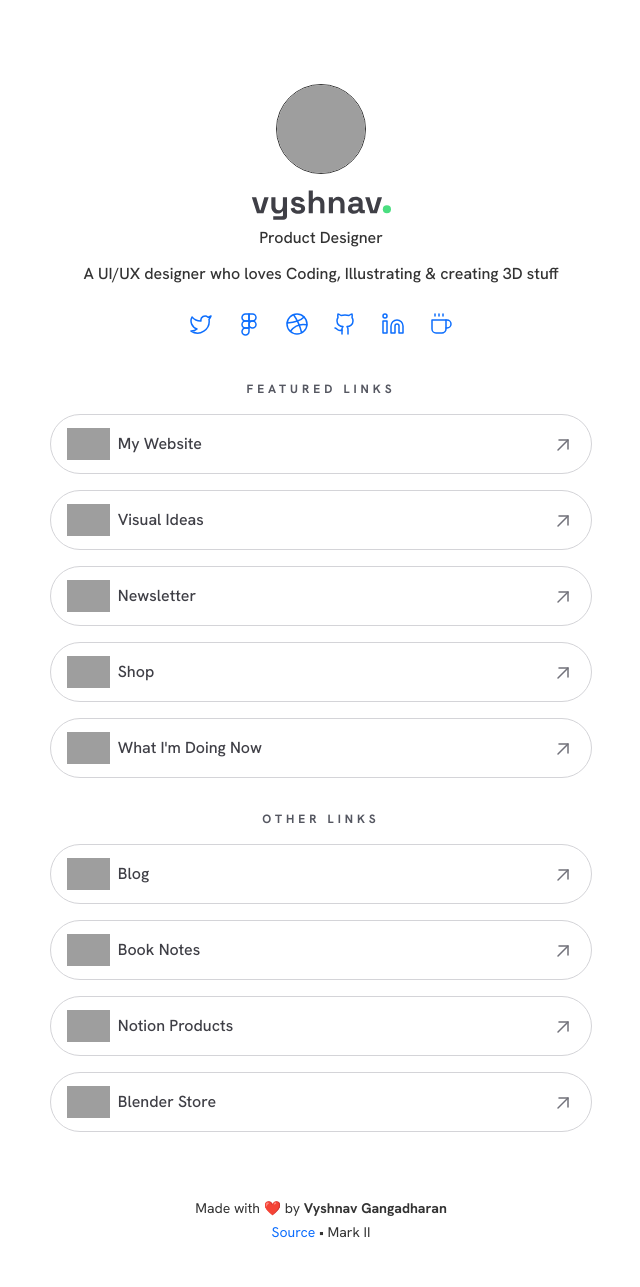
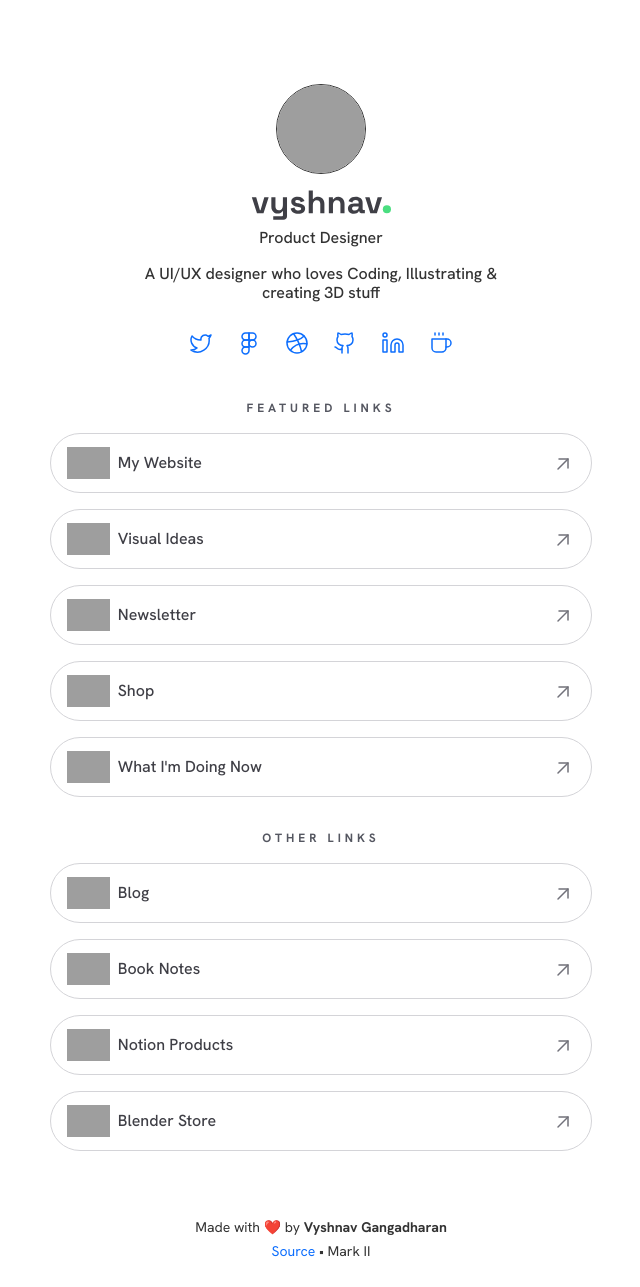
Before and after one commit to Vyshnav2255/links, a Jekyll site: the page built from index.html, in a window 1280 px wide. Shown: the whole page, without its empty margins (319-959 px from the left). Built offline with Jekyll 4.4.1, drawn with Linux system fonts in a browser that asks for light colours; grey boxes are pictures that could not be loaded.

Commit message:
💄 Updated description design

```diff
--- a/_sass/_base.scss
+++ b/_sass/_base.scss
@@ -55,11 +55,13 @@ body {
 }
 
 .description{
+    max-width: 360px;
+    margin: 0 auto;
+
     h2{
         font-weight: 500;
         font-size: 1rem;
         margin-bottom: 1rem;
-        padding: 0 2rem;
 
         @media screen and (max-width: 768px) {
             font-size: 1rem;
```
